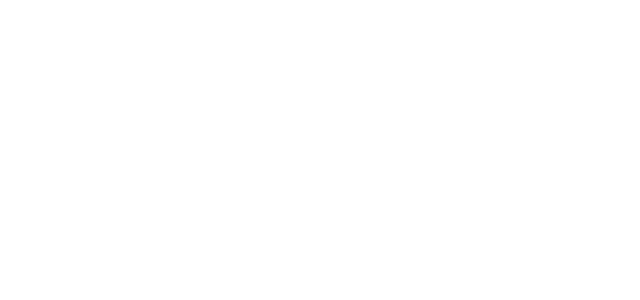
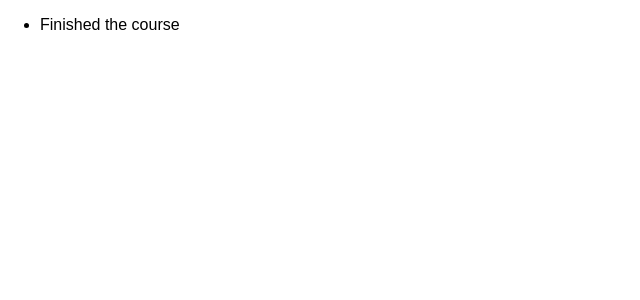
Before and after one commit to nthungvn/understanding-typescript, a React (Create React App) app: page / in a window 1280 px wide. Shown: the top 300 px of the page, without its empty margins (0-640 px from the left). Built offline with nearby package versions, Linux system fonts and the light colour scheme.

Commit message:
create a component without props

```diff
--- a/src/App.tsx
+++ b/src/App.tsx
@@ -1,5 +1,11 @@
+import TodoList from './components/TodoList';
+
 const App = () => {
-  return <div className="App"></div>;
+  return (
+    <div className="App">
+      <TodoList />
+    </div>
+  );
 };
 
 export default App;
--- /dev/null
+++ b/src/components/TodoList.tsx
@@ -0,0 +1,13 @@
+const TodoList = () => {
+  const todos = [{ id: 't1', text: 'Finished the course' }];
+
+  return (
+    <ul>
+      {todos.map((todo) => (
+        <li key={todo.id}>{todo.text}</li>
+      ))}
+    </ul>
+  );
+};
+
+export default TodoList;
```
